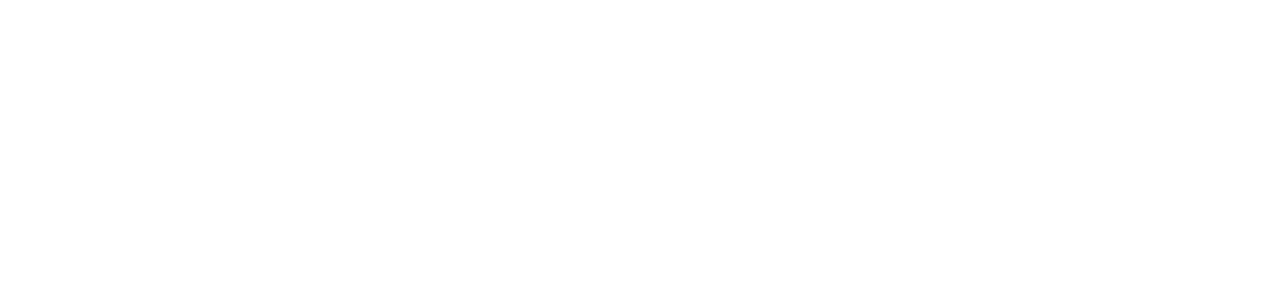
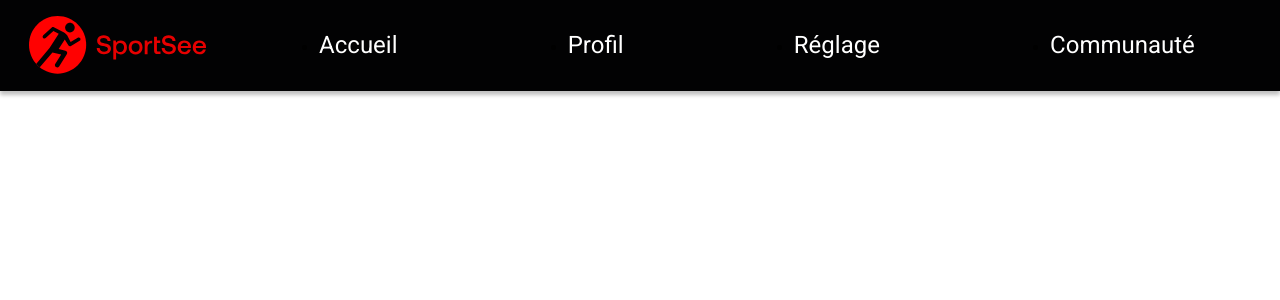
Before and after one commit to Alex-Pqn/SportSee-ocr_dcl, a React (Create React App) app: page / in a window 1280 px wide. Shown: the top 300 px of the page. Built offline with nearby package versions, Linux system fonts and the light colour scheme.

Commit message:
import DefaultHeader component on global app

```diff
--- a/src/App.jsx
+++ b/src/App.jsx
@@ -3,6 +3,7 @@
 import { useEffect } from 'react';
 import { Routes, Route, Navigate } from 'react-router-dom';
 
+import Header from './components/Default/Header/Header';
 import Home from './pages/Home/Home';
 import Error404 from './pages/Error404/Error404';
 
@@ -13,6 +14,7 @@
 
   return (
     <div className="app">
+      <Header />
       <Routes>
         <Route path="/">
           <Route index element={<Home />} />
```
